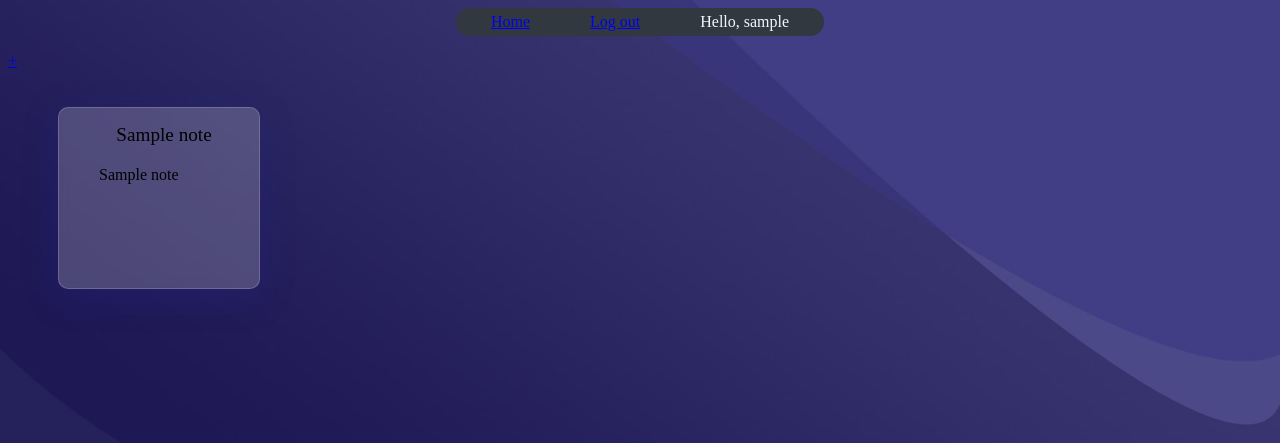
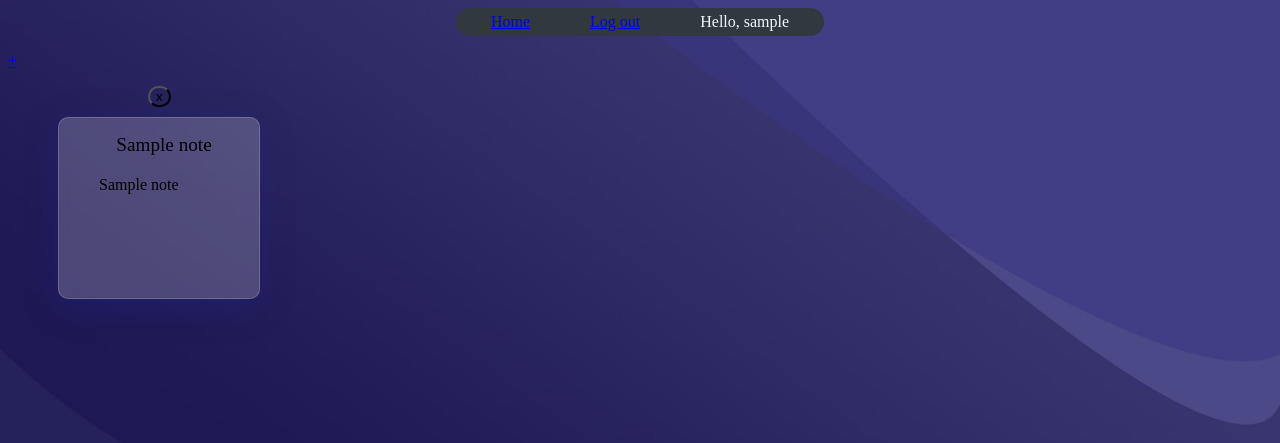
Before and after one commit to pcrespan/ONote, a Flask app: page / in a window 1280 px wide. Shown: the top 443 px of the page. Run offline with Flask 2, Linux system fonts and the light colour scheme; the visitor is signed in with stand-in values (Sample User, id 1); a database or web service that is not in the repository returns one stand-in record (values such as "Sample title"); some libraries are stand-ins or nearby versions.

Commit message:
Fixed alignment of delete button

```diff
--- a/static/style.css
+++ b/static/style.css
@@ -29,9 +29,6 @@ body {
 
 .note-container {
     /* Glassmorphism */
-    display: inline-block;
-    margin-left: 50px;
-    margin-bottom: 50px;
     overflow: scroll;
     width: 200px;
     height: 180px;
@@ -57,10 +54,18 @@ body {
     word-break: break-word;
 }
 
+.globe {
+    display: inline-block;
+    margin-left: 50px;
+    margin-bottom: 50px;
+}
+
 .delbutton {
-    display: flex;
-    justify-content: left;
-    opacity: 0;
+    display: inline-block;
+    margin-bottom: 10px;
+    margin-left: 90px;
+    text-align: center;
+    opacity: 1;
     background: none;
     transition: 0.5s;
     border-radius: 20px;
```
